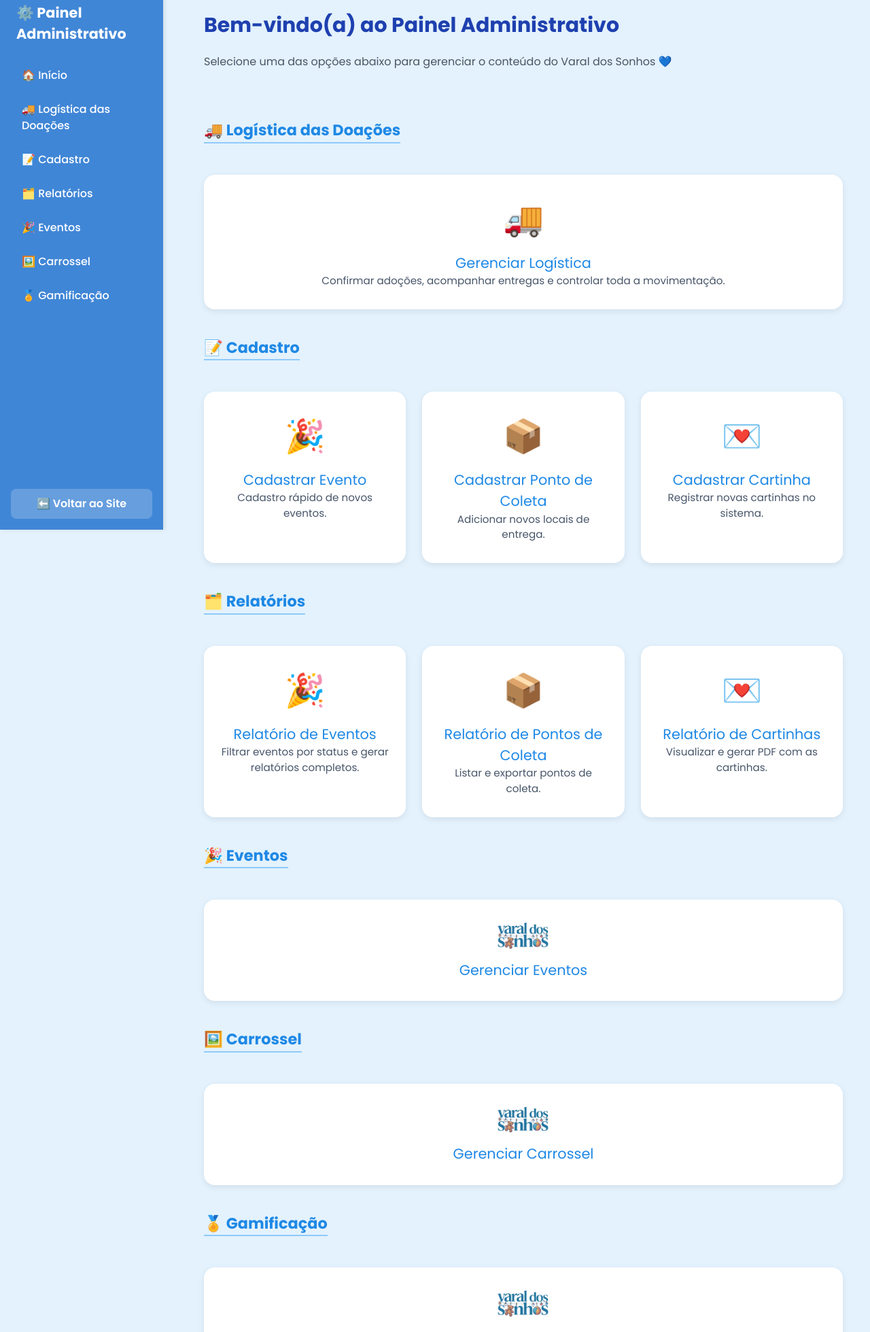
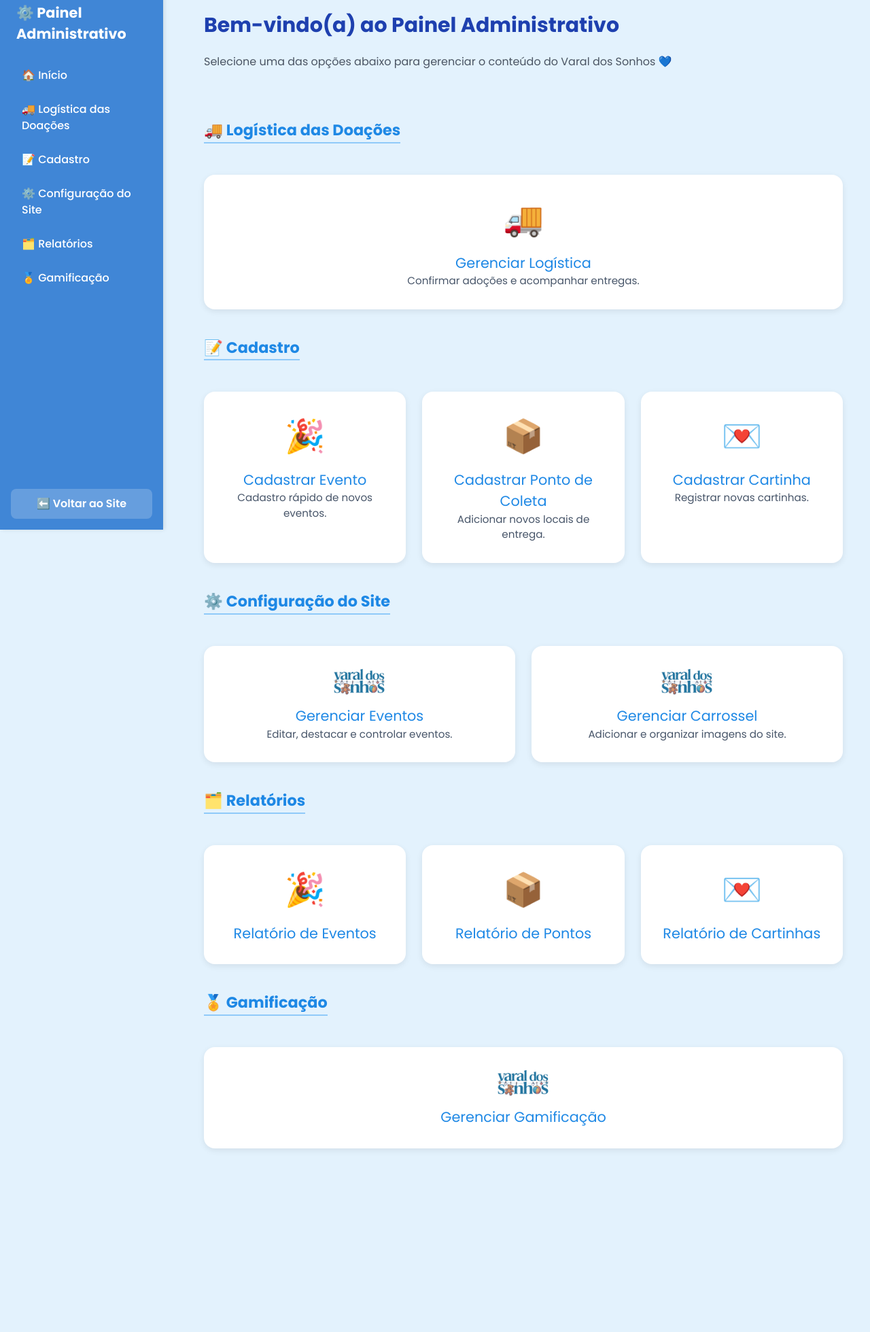
Before and after one commit to varaldossonhossp/varaldossonnhos2.0, a website: page pages/admin.html in a window 1280 px wide. Shown: the part 21-1980 px from the top of the page at 68% size. After the commit the page ends 1750 px from the top, so only its background shows below. Drawn offline with nearby package versions, Linux system fonts and the light colour scheme.

Commit message:
melhoria no painel admin add configuraçoes do site

```diff
--- a/pages/admin.html
+++ b/pages/admin.html
@@ -1,10 +1,9 @@
-<!-- // ============================================================
-// ⚙️ VARAL DOS SONHOS — /pages/admin.html
-// ------------------------------------------------------------
-// Página do painel administrativo principal para gerenciar o site:
-// • Links para seções de cadastro, relatórios, eventos, carrossel e gamificação
-// ============================================================
--->
+<!-- ============================================================
+⚙️ VARAL DOS SONHOS — /pages/admin.html
+------------------------------------------------------------
+Painel Administrativo com nova seção:
+✔ Configuração do Site → (Eventos + Carrossel)
+============================================================ -->
 
 <!DOCTYPE html>
 <html lang="pt-BR">
@@ -144,14 +143,13 @@
       <h2>⚙️ Painel Administrativo</h2>
       <nav class="menu">
         <a href="#inicio">🏠 Início</a>
+        <a href="#logistica">🚚 Logística das Doações</a>
+        <a href="#cadastro">📝 Cadastro</a>
 
-        <!-- NOVO ITEM — LOGÍSTICA -->
-        <a href="#logistica">🚚 Logística das Doações</a>
+        <!-- 🔥 NOVO ITEM -->
+        <a href="#configuracao">⚙️ Configuração do Site</a>
 
-        <a href="#cadastro">📝 Cadastro</a>
         <a href="#relatorios">🗂️ Relatórios</a>
-        <a href="#eventos">🎉 Eventos</a>
-        <a href="#carrossel">🖼️ Carrossel</a>
         <a href="#gamificacao">🏅 Gamificação</a>
       </nav>
     </div>
@@ -174,22 +172,18 @@
       </p>
     </section>
 
-    <!-- 🚚 SEÇÃO LOGÍSTICA -->
+    <!-- 🚚 LOGÍSTICA -->
     <section id="logistica">
       <h2 class="section-title">🚚 Logística das Doações</h2>
 
       <div class="card-grid">
-
-        <!-- Card Logística -->
         <div class="action-card" onclick="window.location.href='logistica-admin.html'">
-          <div style="font-size: 48px; text-align: center;">🚚</div>
+          <div style="font-size: 48px;">🚚</div>
           <h3>Gerenciar Logística</h3>
-          <p>Confirmar adoções, acompanhar entregas e controlar toda a movimentação.</p>
+          <p>Confirmar adoções e acompanhar entregas.</p>
         </div>
-
       </div>
     </section>
-
 
     <!-- 📝 CADASTRO -->
     <section id="cadastro">
@@ -197,25 +191,45 @@
 
       <div class="card-grid">
 
-        <!-- Evento -->
         <div class="action-card" onclick="window.location.href='cadastroevento.html'">
-          <div style="font-size: 48px; text-align: center;">🎉</div>
+          <div style="font-size: 48px;">🎉</div>
           <h3>Cadastrar Evento</h3>
           <p>Cadastro rápido de novos eventos.</p>
         </div>
 
-        <!-- Ponto -->
         <div class="action-card" onclick="window.location.href='cadastropontocoleta.html'">
-          <div style="font-size: 48px; text-align: center;">📦</div>
+          <div style="font-size: 48px;">📦</div>
           <h3>Cadastrar Ponto de Coleta</h3>
           <p>Adicionar novos locais de entrega.</p>
         </div>
 
-        <!-- Cartinha -->
         <div class="action-card" onclick="window.location.href='cadastrocartinha.html'">
-          <div style="font-size: 48px; text-align: center;">💌</div>
+          <div style="font-size: 48px;">💌</div>
           <h3>Cadastrar Cartinha</h3>
-          <p>Registrar novas cartinhas no sistema.</p>
+          <p>Registrar novas cartinhas.</p>
+        </div>
+
+      </div>
+    </section>
+
+    <!-- ⚙️ NOVA SEÇÃO — CONFIGURAÇÃO DO SITE -->
+    <section id="configuracao">
+      <h2 class="section-title">⚙️ Configuração do Site</h2>
+
+      <div class="card-grid">
+
+        <!-- Eventos -->
+        <div class="action-card" onclick="window.location.href='gerenciareventos.html'">
+          <img src="../imagens/logo.png" width="80" class="mx-auto" />
+          <h3>Gerenciar Eventos</h3>
+          <p>Editar, destacar e controlar eventos.</p>
+        </div>
+
+        <!-- Carrossel -->
+        <div class="action-card" onclick="window.location.href='gerenciarcarrossel.html'">
+          <img src="../imagens/logo.png" width="80" class="mx-auto" />
+          <h3>Gerenciar Carrossel</h3>
+          <p>Adicionar e organizar imagens do site.</p>
         </div>
 
       </div>
@@ -226,46 +240,19 @@
       <h2 class="section-title">🗂️ Relatórios</h2>
 
       <div class="card-grid">
-
         <div class="action-card" onclick="window.location.href='relatorio-eventos.html'">
-          <div style="font-size: 48px; text-align: center;">🎉</div>
+          <div style="font-size: 48px;">🎉</div>
           <h3>Relatório de Eventos</h3>
-          <p>Filtrar eventos por status e gerar relatórios completos.</p>
         </div>
 
         <div class="action-card" onclick="window.location.href='relatorio-pontos.html'">
-          <div style="font-size: 48px; text-align: center;">📦</div>
-          <h3>Relatório de Pontos de Coleta</h3>
-          <p>Listar e exportar pontos de coleta.</p>
+          <div style="font-size: 48px;">📦</div>
+          <h3>Relatório de Pontos</h3>
         </div>
 
         <div class="action-card" onclick="window.location.href='relatorio-cartinhas.html'">
-          <div style="font-size: 48px; text-align: center;">💌</div>
+          <div style="font-size: 48px;">💌</div>
           <h3>Relatório de Cartinhas</h3>
-          <p>Visualizar e gerar PDF com as cartinhas.</p>
-        </div>
-
-      </div>
-    </section>
-
-    <!-- 🎉 EVENTOS -->
-    <section id="eventos">
-      <h2 class="section-title">🎉 Eventos</h2>
-      <div class="card-grid">
-        <div class="action-card" onclick="window.location.href='gerenciareventos.html'">
-          <img src="../imagens/logo.png" width="80" class="mx-auto" />
-          <h3>Gerenciar Eventos</h3>
-        </div>
-      </div>
-    </section>
-
-    <!-- 🖼️ CARROSSEL -->
-    <section id="carrossel">
-      <h2 class="section-title">🖼️ Carrossel</h2>
-      <div class="card-grid">
-        <div class="action-card" onclick="window.location.href='gerenciarcarrossel.html'">
-          <img src="../imagens/logo.png" width="80" class="mx-auto" />
-          <h3>Gerenciar Carrossel</h3>
         </div>
       </div>
     </section>
@@ -273,6 +260,7 @@
     <!-- 🏅 GAMIFICAÇÃO -->
     <section id="gamificacao">
       <h2 class="section-title">🏅 Gamificação</h2>
+
       <div class="card-grid">
         <div class="action-card" onclick="window.location.href='gerenciargamificacao.html'">
           <img src="../imagens/logo.png" width="80" class="mx-auto" />
```
